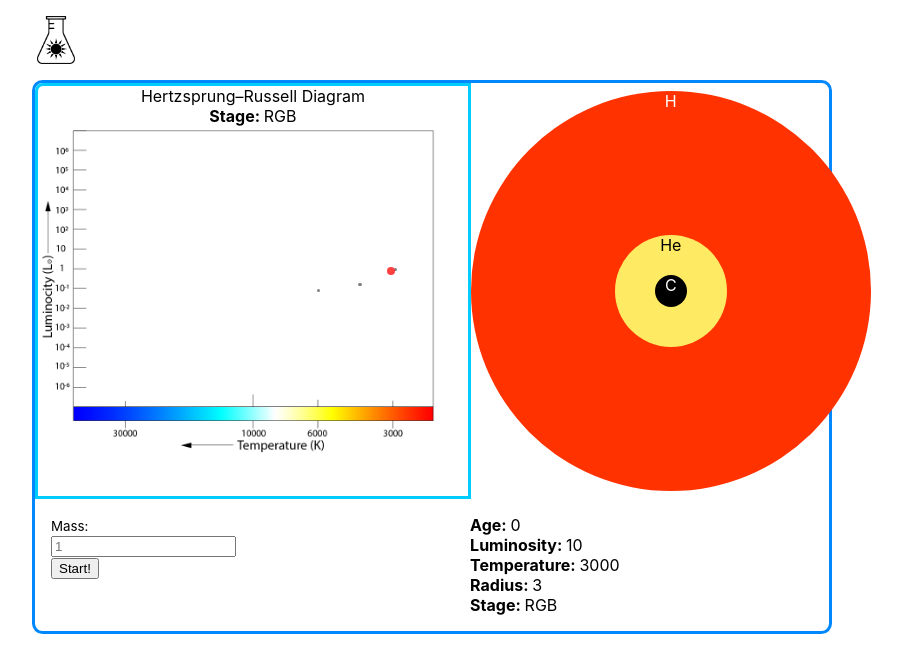
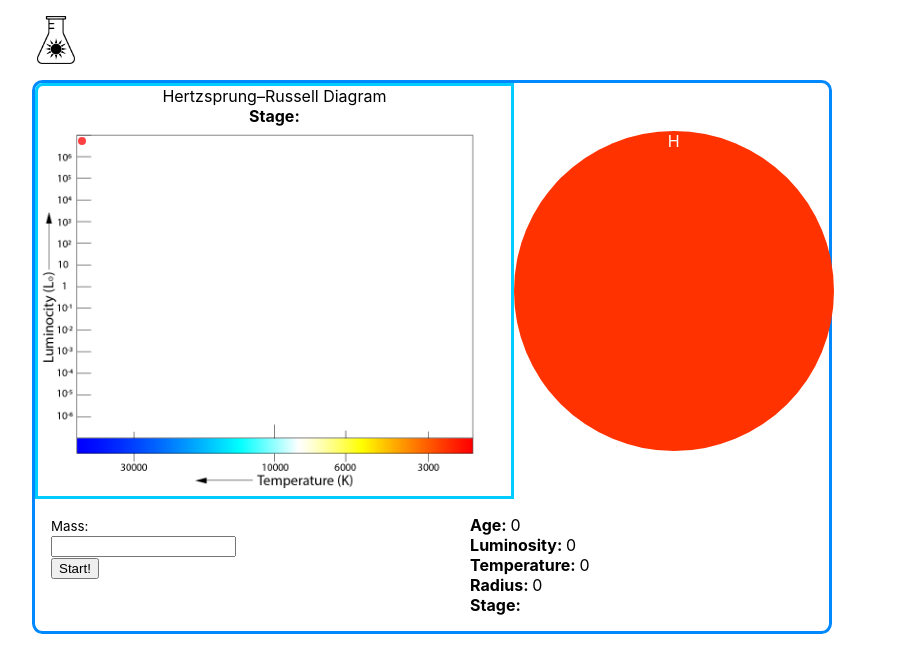
Before and after one commit to meetinger/starlabReact, a React (Create React App) app: page / in a window 1280 px wide. Shown: the top 672 px of the page, without its empty margins (208-1110 px from the left). Built offline with nearby package versions, Linux system fonts and the light colour scheme.

Commit message:
Fix evolution track

```diff
--- a/src/components/HRdiagram/HRDiagram.js
+++ b/src/components/HRdiagram/HRDiagram.js
@@ -44,6 +44,7 @@ componentWillReceiveProps(nextProps)
 {
     this.setState({
         properties: nextProps.properties,
+        track: nextProps.track
     });
 }
 
@@ -72,6 +73,8 @@ genTrack(arr)
             left: "calc(" + this.getXByTemperature(arr[i].temperature) + "% - 0.1rem)"
         }}/>)
     }
+    console.log("GENRTRACK ARR",arr)
+    console.log("GENRTRACK",divs)
     return divs;
 }
 
@@ -90,10 +93,10 @@ render()
                          top: "calc(" + this.getYByLuminosity(this.state.properties.luminosity) + "% - 0.25rem)",
                          left: "calc(" + this.getXByTemperature(this.state.properties.temperature) + "% - 0.25rem)"
                      }}/>
-                <div></div>
+                <div/>
                 {this.genTrack(this.state.track)}
             </div>
-            <div className={styles.hrfooter}></div>
+            <div className={styles.hrfooter}/>
 
         </div>);
 }
--- a/src/components/Main/Main.js
+++ b/src/components/Main/Main.js
@@ -3,122 +3,144 @@ import styles from './Main.module.scss'
 import {Navbar} from "../Navbar/Navbar";
 import {HRDiagram} from "../HRdiagram/HRDiagram";
 import {Structure} from "../Structure/Structure";
+import {TextField} from "../TextField/TextField";
+import {useRef} from "react/cjs/react.production.min";
 
 export class Main extends React.Component {
-    let
-    calculated = [
-        {
-            structure: [{
-                matter: "H",
-                color: [255, 50, 0],
-                size: "20rem"
-            }, {
-                matter: "He",
-                color: [255, 234, 100],
-                size: "3rem"
-            }
-            ],
-            properties: {
-                luminosity: 1,
-                temperature: 5600,
-                stage: "Main Sequence",
-                age: 0,
-                radius: 1
-            },
-            delay: 1000
-        },
-        {
-            structure: [{
-                matter: "H",
-                color: [255, 50, 0],
-                size: "25rem"
-            }, {
-                matter: "He",
-                color: [255, 234, 100],
-                size: "4rem"
-            }
-            ],
-            properties: {
-                luminosity: 2,
-                temperature: 4000,
-                stage: "SubGiant",
-                age: 0,
-                radius: 2
-            },
-            delay: 2000
-        },
-        {
-            structure: [{
-                matter: "H",
-                color: [255, 50, 0],
-                size: "25rem"
-            }, {
-                matter: "He",
-                color: [255, 234, 100],
-                size: "7rem"
-            }, {
-                matter: "С",
-                color: [0, 0, 0],
-                size: "2rem"
-            }
-            ],
-            properties: {
-                luminosity: 10,
-                temperature: 3000,
-                stage: "RGB",
-                age: 0,
-                radius: 3
-            },
-            delay: 2000
-        },
-    ]
+    // let
+    // calculated = [
+    //     {
+    //         structure: [{
+    //             matter: "H",
+    //             color: [255, 50, 0],
+    //             size: "20rem"
+    //         }, {
+    //             matter: "He",
+    //             color: [255, 234, 100],
+    //             size: "3rem"
+    //         }
+    //         ],
+    //         properties: {
+    //             luminosity: 1,
+    //             temperature: 5600,
+    //             stage: "Main Sequence",
+    //             age: 0,
+    //             radius: 1
+    //         },
+    //         delay: 1000
+    //     },
+    //     {
+    //         structure: [{
+    //             matter: "H",
+    //             color: [255, 50, 0],
+    //             size: "25rem"
+    //         }, {
+    //             matter: "He",
+    //             color: [255, 234, 100],
+    //             size: "4rem"
+    //         }
+    //         ],
+    //         properties: {
+    //             luminosity: 2,
+    //             temperature: 4000,
+    //             stage: "SubGiant",
+    //             age: 0,
+    //             radius: 2
+    //         },
+    //         delay: 2000
+    //     },
+    //     {
+    //         structure: [{
+    //             matter: "H",
+    //             color: [255, 50, 0],
+    //             size: "25rem"
+    //         }, {
+    //             matter: "He",
+    //             color: [255, 234, 100],
+    //             size: "7rem"
+    //         }, {
+    //             matter: "С",
+    //             color: [0, 0, 0],
+    //             size: "2rem"
+    //         }
+    //         ],
+    //         properties: {
+    //             luminosity: 10,
+    //             temperature: 3000,
+    //             stage: "RGB",
+    //             age: 0,
+    //             radius: 3
+    //         },
+    //         delay: 2000
+    //     },
+    // ]
+
+    // calculated = []
 
     constructor(props) {
         super(props);
         // this.state.stage = this.calculated[0]
         this.state = {
-            stage: this.calculated[0]
+            calculated: [],
+            stage: {
+                structure: [{
+                    matter: "H",
+                    color: [255, 50, 0],
+                    size: "20rem"
+                }],
+                properties: {
+                    luminosity: 0,
+                    temperature: 0,
+                    stage: "",
+                    age: 0,
+                    radius: 0
+                }
+            }
         }
-        this.start()
-        this.massField = React.createRef()
-        this.massFieldHandler = this.massFieldHandler.bind(this)
+        this.massForm = React.createRef();
+        // this.start(this.calculated)
     }
 
-    massFieldHandler(){
-        alert(this.massField.value)
-    }
 
     setStage(stg) {
         this.setState({
                 stage: stg
             }
         )
-        console.log("STG: ", stg)
     }
 
-    start() {
+    start(arr) {
         let delay = 0;
-        for (let j = 0; j < 5; ++j) {
-            for (let i of this.calculated) {
+        // for (let j = 0; j < 5; ++j) {
+            for (let i of arr) {
                 delay += i.delay
                 setTimeout(this.setStage.bind(this), delay, i);
             }
-        }
+        // }
     }
 
     extractTrack(arr) {
         let track = []
+        console.log("TRACK", arr)
         for (let i of arr) {
             track.push({luminosity: i.properties.luminosity, temperature: i.properties.temperature})
         }
         return track
     }
 
-    startAlert(){
-        alert(this.massField.value)
+    handleClickEvent() {
+        console.log("CLICKED!")
+        const form = this.massForm.current
+        let mass = `${form['mass'].value}`
+        console.log("MASS: ",mass)
+        let calculatedEvo = this.calcEvolution(mass);
+        console.log("Calculated:", calculatedEvo)
+        this.setState({
+            calculated: calculatedEvo
+        })
+        console.log("calculated state", this.state)
+        this.start(calculatedEvo)
     }
-
-
 
     render() {
 
@@ -128,7 +150,7 @@ export class Main extends React.Component {
                 {/*<p>{this.state.stage.properties.stage}</p>*/}
                 <div className={styles.section}>
                     <HRDiagram properties={this.state.stage.properties}
-                               track={this.extractTrack(this.calculated)}/>
+                               track={this.extractTrack(this.state.calculated)}/>
                     <div className={styles.structureWrapper}>
                         {/*<div></div>*/}
                         <Structure shells={this.state.stage.structure}/>
@@ -138,15 +160,19 @@ export class Main extends React.Component {
                     <div className={styles.properties}>
                         <div style={{width: "55%"}}>
 
-                            <div className="input-group input-group-without-padding">
-                                <div>
-                                    <small className="input-label">Mass:</small>
-                                </div>
-                                <div>
-                                    <input ref={this.massField} className="input-field" type="text" placeholder="1"/>
-                                </div>
+                            <div>
+                                <form ref={this.massForm}>
+                                    <div>
+                                        <small>Mass:</small>
+                                    </div>
+                                    <div>
+                                        <input name="mass" type="text"/>
+                                        {/*<input ref={this.massField} className="input-field" type="text" placeholder="1"/>*/}
+                                        {/*<TextField name="mass" placeholder="1"/>*/}
+                                    </div>
+                                </form>
                             </div>
-                            <button onClick={this.massFieldHandler}>Start!</button>
+                            <button onClick={this.handleClickEvent.bind(this)}>Start!</button>
 
                         </div>
                         <div style={{width: "45%"}}>
@@ -174,9 +200,34 @@ export class Main extends React.Component {
     }
 
 
-    calcEvolution(mass){
+    calcEvolution(mass) {
         let calculated = []
-        let mainSequenceLifeTime=Math.pow(10, 10)*Math.pow(1.0/mass, 2.5)
+        let mainSequenceLifeTime = Math.pow(10, 10) * Math.pow(1.0 / mass, 2.5)
+        let mainSequence = []
+        for (let i = 0; i < mainSequenceLifeTime; i += mainSequenceLifeTime / 10) {
+            let counter = i / mainSequenceLifeTime * 10
+            mainSequence.push({
+                structure: [{
+                    matter: "H",
+                    color: [255, 50, 0],
+                    size: 5 + counter + "rem"
+                }, {
+                    matter: "He",
+                    color: [255, 234, 100],
+                    size: 1 + counter/2+"rem"
+                }
+                ],
+                properties: {
+                    luminosity: 1+counter/10,
+                    temperature: 5600-counter*100,
+                    stage: "Main Sequence",
+                    age: i,
+                    radius: counter
+                },
+                delay: 1000
+            })
+        }
+        return mainSequence
     }
 
 }
--- a/src/components/Structure/Structure.js
+++ b/src/components/Structure/Structure.js
@@ -56,8 +56,7 @@ export class Structure extends React.Component {
     }
 
     render() {
-        console.log("RENDER: ",this.state.shells)
-        return this.genShells(this.state.shells, 0)
+        return (<div>{this.genShells(this.state.shells, 0)}</div>)
     }
 
 }
--- /dev/null
+++ b/src/components/TextField/TextField.js
@@ -0,0 +1,28 @@
+import React from 'react';
+
+export class TextField extends React.Component {
+    constructor(props) {
+        super(props);
+        this.state = {
+            value: '',
+            placeholder: props.placeholder,
+            style: props.style,
+            name: props.name
+        };
+        this.handleChange = this.handleChange.bind(this);
+        // this.handleSubmit = this.handleSubmit.bind(this);
+    }
+
+    handleChange(event) {    this.setState({value: event.target.value});  }
+
+    // handleSubmit(event) {
+    //     alert(this.state.value);
+    //     event.preventDefault();
+    // }
+
+    render() {
+        return (
+                <input type="text" placeholder={this.state.placeholder} name={this.state.name} style={this.state.style} value={this.state.value} onChange={this.handleChange} />
+        );
+    }
+}
```
Also changed, not shown: src/components/textField/textField.js (deleted, +0 -26 lines).
